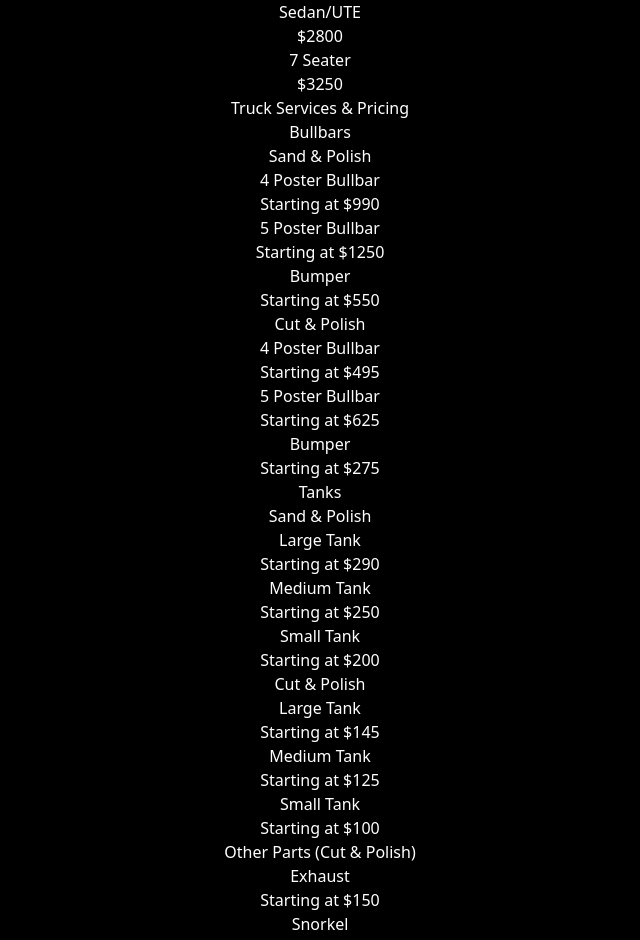
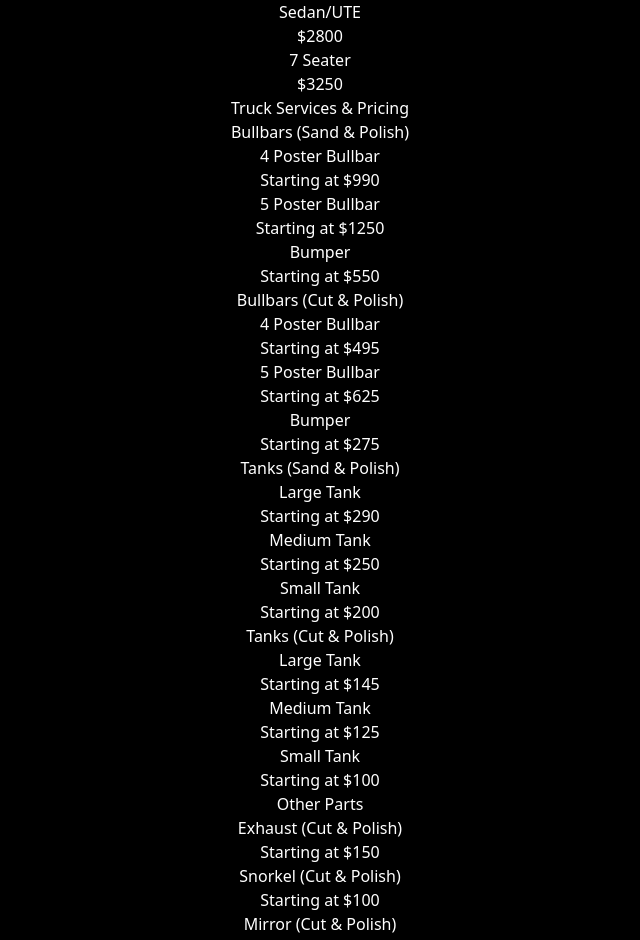
Before and after one commit to Danncode10/chrisautoshine_v2, a React (Vite) app: page / in a window 1280 px wide. Shown: the part 10780-11720 px from the top of the page, without its empty margins (320-960 px from the left). Built offline with nearby package versions, Linux system fonts and the light colour scheme.

Commit message:
UI cleaned in Truck Section

```diff
--- a/src/components/Packages.jsx
+++ b/src/components/Packages.jsx
@@ -367,16 +367,14 @@ function Packages() {
             className="grid grid-cols-1 md:grid-cols-2 lg:grid-cols-3 gap-6"
             variants={containerVariants}
           >
-            {/* Bullbars Card */}
+            {/* Bullbars Sand & Polish Card */}
             <motion.div
               className="bg-gradient-to-br from-gray-900 to-gray-800 text-white p-6 rounded-lg shadow-lg hover:scale-105 transition-all duration-300 hover:shadow-xl relative"
               variants={itemVariants}
             >
               <div className="bg-gradient-to-r from-red-600 to-red-400 h-2 rounded-t-lg mb-4"></div>
-              <h4 className="text-xl font-bold mb-4 text-center">Bullbars</h4>
-              <div className="mb-4">
-                <p className="text-sm font-bold text-gray-300 mb-2 text-center">Sand & Polish</p>
-                <ul className="space-y-3">
+              <h4 className="text-xl font-bold mb-4 text-center">Bullbars (Sand & Polish)</h4>
+              <ul className="mb-6 space-y-3">
                 <li className="flex flex-col">
                   <span className="text-sm font-semibold text-gray-300">4 Poster Bullbar</span>
                   <p className="text-2xl font-bold text-white">Starting at $990</p>
@@ -390,10 +388,16 @@ function Packages() {
                   <p className="text-2xl font-bold text-white">Starting at $550</p>
                 </li>
               </ul>
-              </div>
-              <div>
-                <p className="text-sm font-bold text-gray-300 mb-2 text-center">Cut & Polish</p>
-                <ul className="space-y-3">
+            </motion.div>
+
+            {/* Bullbars Cut & Polish Card */}
+            <motion.div
+              className="bg-gradient-to-br from-gray-900 to-gray-800 text-white p-6 rounded-lg shadow-lg hover:scale-105 transition-all duration-300 hover:shadow-xl relative"
+              variants={itemVariants}
+            >
+              <div className="bg-gradient-to-r from-orange-600 to-orange-400 h-2 rounded-t-lg mb-4"></div>
+              <h4 className="text-xl font-bold mb-4 text-center">Bullbars (Cut & Polish)</h4>
+              <ul className="mb-6 space-y-3">
                 <li className="flex flex-col">
                   <span className="text-sm font-semibold text-gray-300">4 Poster Bullbar</span>
                   <p className="text-2xl font-bold text-white">Starting at $495</p>
@@ -407,19 +411,16 @@ function Packages() {
                   <p className="text-2xl font-bold text-white">Starting at $275</p>
                 </li>
               </ul>
-              </div>
             </motion.div>
 
-            {/* Tanks Card */}
+            {/* Tanks Sand & Polish Card */}
             <motion.div
               className="bg-gradient-to-br from-gray-900 to-gray-800 text-white p-6 rounded-lg shadow-lg hover:scale-105 transition-all duration-300 hover:shadow-xl relative"
               variants={itemVariants}
             >
               <div className="bg-gradient-to-r from-red-600 to-red-400 h-2 rounded-t-lg mb-4"></div>
-              <h4 className="text-xl font-bold mb-4 text-center">Tanks</h4>
-              <div className="mb-4">
-                <p className="text-sm font-bold text-gray-300 mb-2 text-center">Sand & Polish</p>
-                <ul className="space-y-3">
+              <h4 className="text-xl font-bold mb-4 text-center">Tanks (Sand & Polish)</h4>
+              <ul className="mb-6 space-y-3">
                 <li className="flex flex-col">
                   <span className="text-sm font-semibold text-gray-300">Large Tank</span>
                   <p className="text-2xl font-bold text-white">Starting at $290</p>
@@ -433,10 +434,16 @@ function Packages() {
                   <p className="text-2xl font-bold text-white">Starting at $200</p>
                 </li>
               </ul>
-              </div>
-              <div>
-                <p className="text-sm font-bold text-gray-300 mb-2 text-center">Cut & Polish</p>
-                <ul className="space-y-3">
+            </motion.div>
+
+            {/* Tanks Cut & Polish Card */}
+            <motion.div
+              className="bg-gradient-to-br from-gray-900 to-gray-800 text-white p-6 rounded-lg shadow-lg hover:scale-105 transition-all duration-300 hover:shadow-xl relative"
+              variants={itemVariants}
+            >
+              <div className="bg-gradient-to-r from-orange-600 to-orange-400 h-2 rounded-t-lg mb-4"></div>
+              <h4 className="text-xl font-bold mb-4 text-center">Tanks (Cut & Polish)</h4>
+              <ul className="mb-6 space-y-3">
                 <li className="flex flex-col">
                   <span className="text-sm font-semibold text-gray-300">Large Tank</span>
                   <p className="text-2xl font-bold text-white">Starting at $145</p>
@@ -450,7 +457,6 @@ function Packages() {
                   <p className="text-2xl font-bold text-white">Starting at $100</p>
                 </li>
               </ul>
-              </div>
             </motion.div>
 
             {/* Other Parts Card */}
@@ -459,18 +465,18 @@ function Packages() {
               variants={itemVariants}
             >
               <div className="bg-gradient-to-r from-red-600 to-red-400 h-2 rounded-t-lg mb-4"></div>
-              <h4 className="text-xl font-bold mb-4 text-center">Other Parts (Cut & Polish)</h4>
+              <h4 className="text-xl font-bold mb-4 text-center">Other Parts</h4>
               <ul className="mb-6 space-y-3">
                 <li className="flex flex-col">
-                  <span className="text-sm font-semibold text-gray-300">Exhaust</span>
+                  <span className="text-sm font-semibold text-gray-300">Exhaust (Cut & Polish)</span>
                   <p className="text-2xl font-bold text-white">Starting at $150</p>
                 </li>
                 <li className="flex flex-col">
-                  <span className="text-sm font-semibold text-gray-300">Snorkel</span>
+                  <span className="text-sm font-semibold text-gray-300">Snorkel (Cut & Polish)</span>
                   <p className="text-2xl font-bold text-white">Starting at $100</p>
                 </li>
                 <li className="flex flex-col">
-                  <span className="text-sm font-semibold text-gray-300">Mirror</span>
+                  <span className="text-sm font-semibold text-gray-300">Mirror (Cut & Polish)</span>
                   <p className="text-2xl font-bold text-white">Starting at $50</p>
                 </li>
               </ul>
@@ -495,14 +501,14 @@ function Packages() {
               </ul>
             </motion.div>
 
-            {/* Interior Detailing Card */}
+            {/* Truck Interior Card */}
             <motion.div
               className="bg-gradient-to-br from-gray-900 to-gray-800 text-white p-6 rounded-lg shadow-lg hover:scale-105 transition-all duration-300 hover:shadow-xl relative"
               variants={itemVariants}
             >
               <div className="bg-gradient-to-r from-red-600 to-red-400 h-2 rounded-t-lg mb-4"></div>
-              <h4 className="text-xl font-bold mb-4 text-center">Interior Detailing (Trucks)</h4>
-              <p className="text-2xl font-bold text-white text-center">Starting at $250-500</p>
+              <h4 className="text-xl font-bold mb-4 text-center">Truck Interior</h4>
+              <p className="text-2xl font-bold text-white text-center">Starting at $250</p>
             </motion.div>
 
             {/* Full Vehicle Polish Card */}
```
Lines whose indentation alone changed are shown as unchanged.
